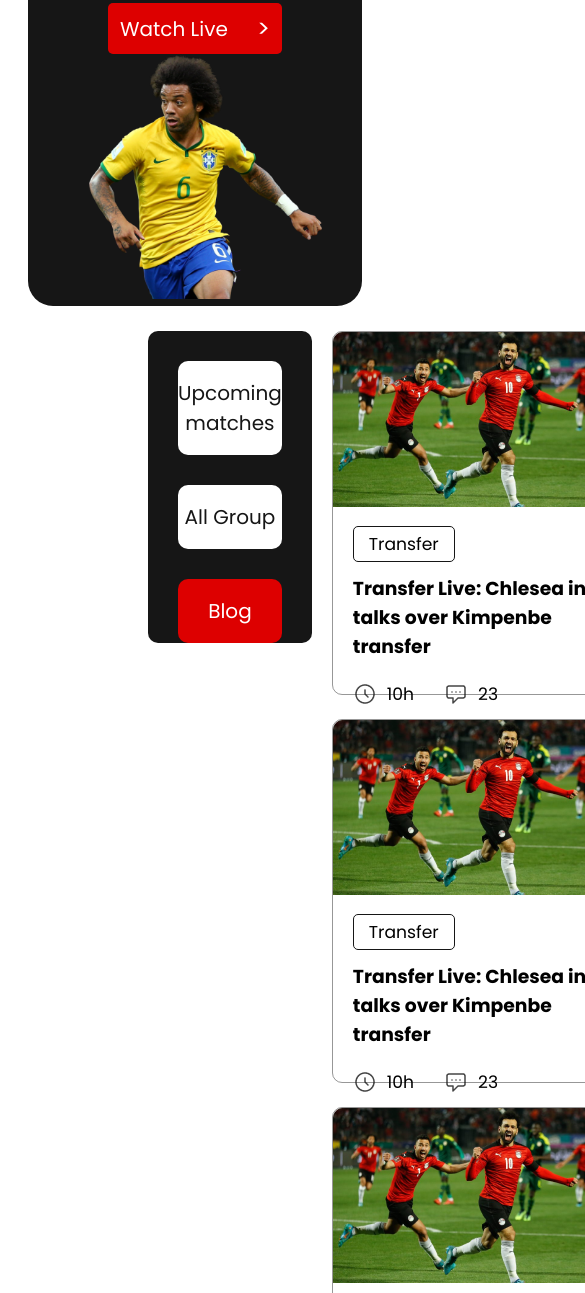
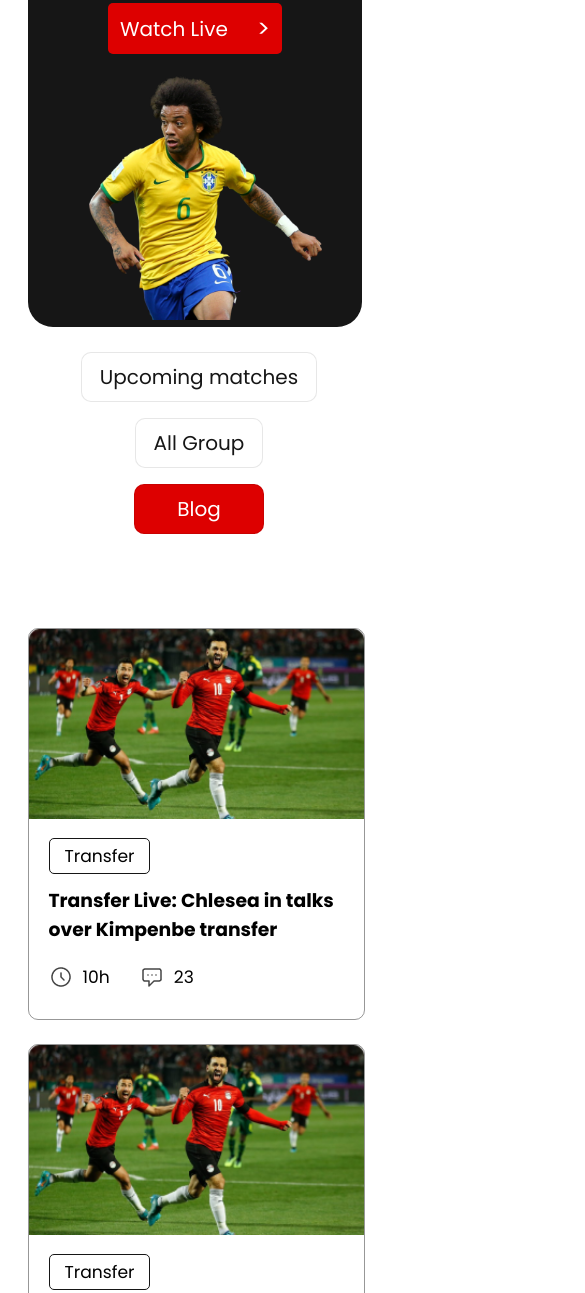
Before and after one commit to sakib2302011/Assignment-2, a plain HTML site: page index.html in a window 390 px wide. Shown: the part 230-1523 px from the top of the page, 585 px wide, since content can reach past the window. Drawn offline with Linux system fonts and the light colour scheme.

Commit message:
complete mobile view

```diff
--- a/style.css
+++ b/style.css
@@ -277,6 +277,7 @@ footer{
         margin: 44px 20px 25px 20px;
         padding: 28px 38px 0 38px;
         flex-direction: column;
+        row-gap: 21px;
     }
     .banner-text{
         display: flex;
@@ -301,4 +302,58 @@ footer{
         padding-left: 20px;
     }
     /* match details */
+
+    /* button */
+    .match-details{
+        flex-direction: column;
+        margin: 0 50px 25px 50px;
+    }
+    .buttons{
+        margin: 0 auto 24px auto;
+        background-color: #FFFFFF;
+        padding: 0;
+        flex-direction: column;
+        align-items: center;
+        row-gap: 16px;
+
+    }
+    .button{
+        padding: 9px 18px;
+        text-align: center;
+        border-radius: 10px;
+        border: 1px solid #1616161a;
+    }
+    .red{
+        width: 92px;
+    }
+    /* blogs */
+    .blogs{
+        grid-template-columns: repeat(1, 335px);
+        justify-content: center;
+    }
+    .blog{
+        width: 335px;
+        height: 390px;
+    }
+    .blog-img{
+        width: 335px;
+        height: 190px;
+    }
+    footer{
+        padding: 24px 20px 7px 20px;
+    }
+    footer p{
+        margin: 0;
+        line-height: 50px;
+    }
+    .foot-text h3{
+        padding-bottom: 24px;
+        margin-bottom: 24px;
+    }
+    .company-info{
+        flex-direction: column;
+        justify-content: center;
+        padding: 0;
+
+    }
 }
```
